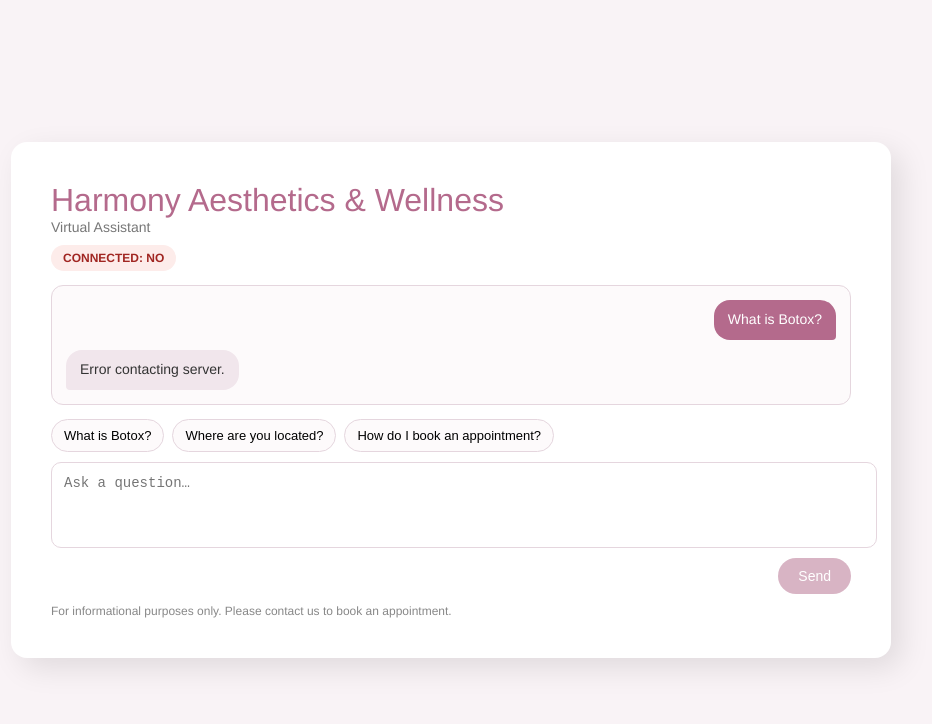
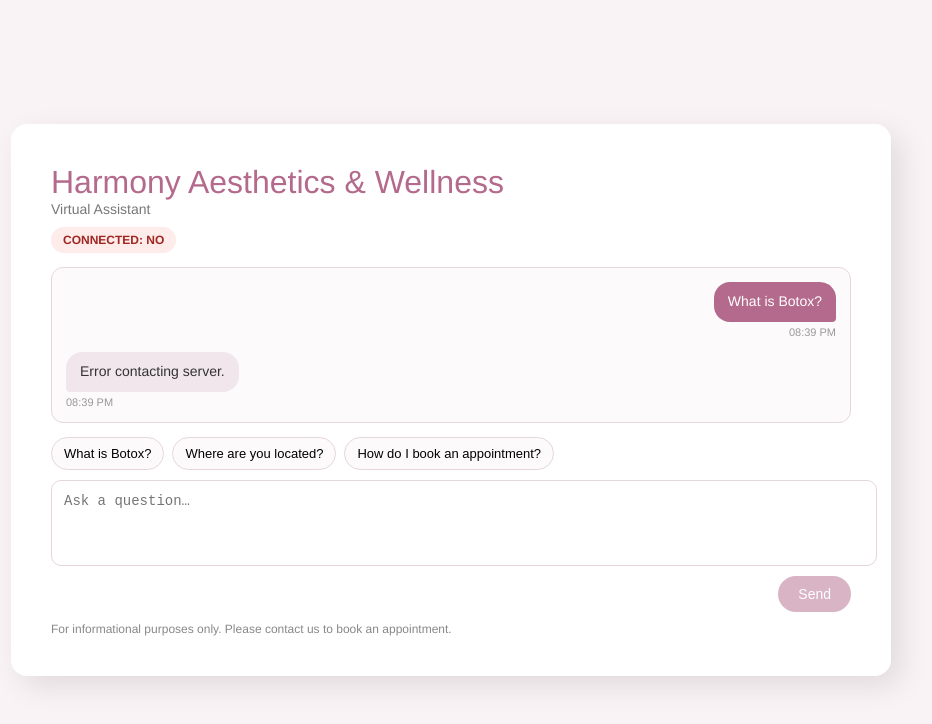
Before and after one commit to peyton150-startup/Harmony-Aesthetics---Wellness-Chatbot_AI, a plain HTML site: page frontend/index.html in a window 1280 px wide. Both pictures are taken after a click on the button "What is Botox?". Shown: the whole page, without its empty margins (189-1121 px from the left). Drawn offline with Linux system fonts and the light colour scheme; no server answers.

Commit message:
Update index.html

```diff
--- a/frontend/index.html
+++ b/frontend/index.html
@@ -50,7 +50,7 @@
     .yes { background: #e6f4ec; color: #1e7f43; }
     .no  { background: #fdecea; color: #a12622; }
 
-    /* 🔹 Chat area */
+    /* Chat area */
     #chat {
       max-height: 240px;
       overflow-y: auto;
@@ -61,7 +61,7 @@
       margin-bottom: 14px;
       display: flex;
       flex-direction: column;
-      gap: 10px;
+      gap: 14px;
     }
 
     .placeholder {
@@ -71,9 +71,25 @@
       margin-top: 80px;
     }
 
-    /* 🔹 Message bubbles */
+    /* Message wrapper */
+    .message-wrap {
+      display: flex;
+      flex-direction: column;
+      max-width: 70%;
+    }
+
+    .message-wrap.user {
+      align-self: flex-end;
+      align-items: flex-end;
+    }
+
+    .message-wrap.bot {
+      align-self: flex-start;
+      align-items: flex-start;
+    }
+
+    /* Message bubble */
     .message {
-      max-width: 70%;
       padding: 10px 14px;
       border-radius: 16px;
       font-size: 14px;
@@ -81,21 +97,26 @@
       word-wrap: break-word;
     }
 
-    .user {
-      align-self: flex-end;
+    .user .message {
       background: #b46a8c;
       color: white;
       border-bottom-right-radius: 4px;
     }
 
-    .bot {
-      align-self: flex-start;
+    .bot .message {
       background: #f1e6ec;
       color: #333;
       border-bottom-left-radius: 4px;
     }
 
-    /* 🔹 Starter prompts */
+    /* Timestamp */
+    .timestamp {
+      font-size: 11px;
+      color: #999;
+      margin-top: 4px;
+    }
+
+    /* Starter prompts */
     #starter-prompts {
       display: flex;
       gap: 8px;
@@ -188,18 +209,37 @@
   const sendBtn = document.getElementById("sendBtn");
   const placeholder = document.getElementById("placeholder");
 
+  function getTime() {
+    return new Date().toLocaleTimeString([], {
+      hour: '2-digit',
+      minute: '2-digit'
+    });
+  }
+
   function removePlaceholder() {
     if (placeholder) placeholder.remove();
   }
 
   function addMessage(text, role) {
     removePlaceholder();
-    const div = document.createElement("div");
-    div.className = `message ${role}`;
-    div.textContent = text;
-    chat.appendChild(div);
+
+    const wrap = document.createElement("div");
+    wrap.className = `message-wrap ${role}`;
+
+    const msg = document.createElement("div");
+    msg.className = "message";
+    msg.textContent = text;
+
+    const time = document.createElement("div");
+    time.className = "timestamp";
+    time.textContent = getTime();
+
+    wrap.appendChild(msg);
+    wrap.appendChild(time);
+    chat.appendChild(wrap);
+
     chat.scrollTop = chat.scrollHeight;
-    return div;
+    return msg;
   }
 
   async function checkConnection() {
```
